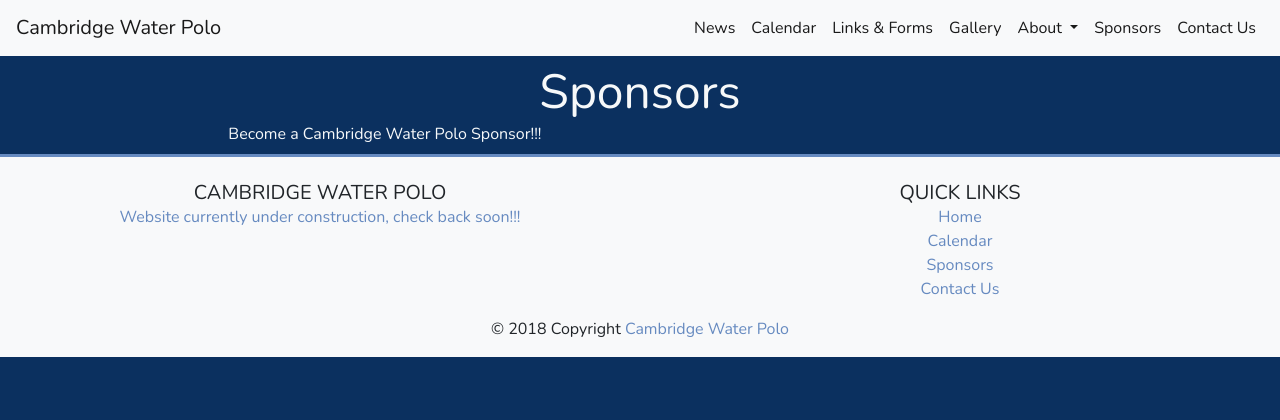
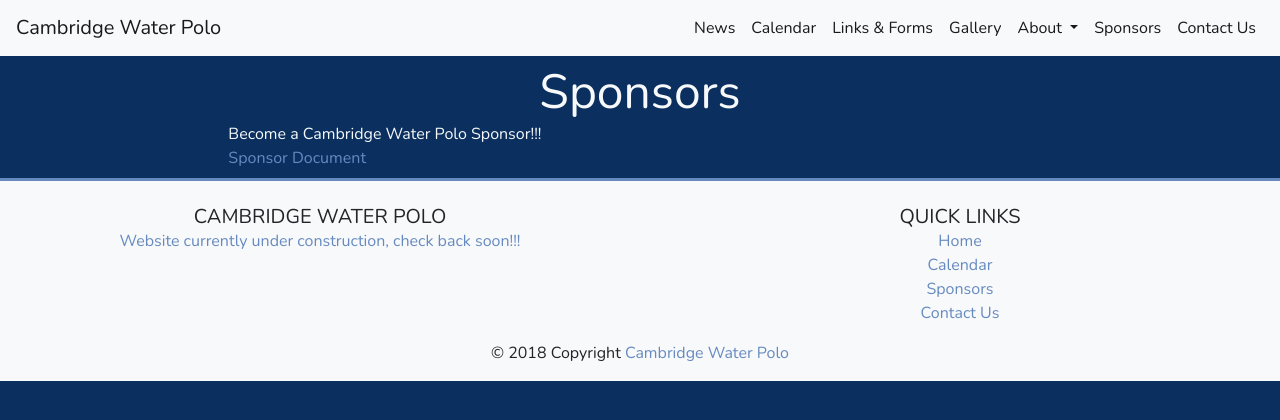
Before and after one commit to cambridge-water-polo/cambridge-water-polo.github.io, a Jekyll site: the page built from _pages/sponsors.md, in a window 1280 px wide. Shown: the top 420 px of the page. Built offline with Jekyll 4.4.1, drawn with Linux system fonts in a browser that asks for light colours.

Commit message:
add sponsor doc

```diff
--- a/_pages/sponsors.md
+++ b/_pages/sponsors.md
@@ -6,3 +6,5 @@ permalink: "/sponsors/"
 ---
 
 Become a Cambridge Water Polo Sponsor!!!
+
+[Sponsor Document](/assets/docs/CWP-Sponsor-Application-2018.pdf)
```
